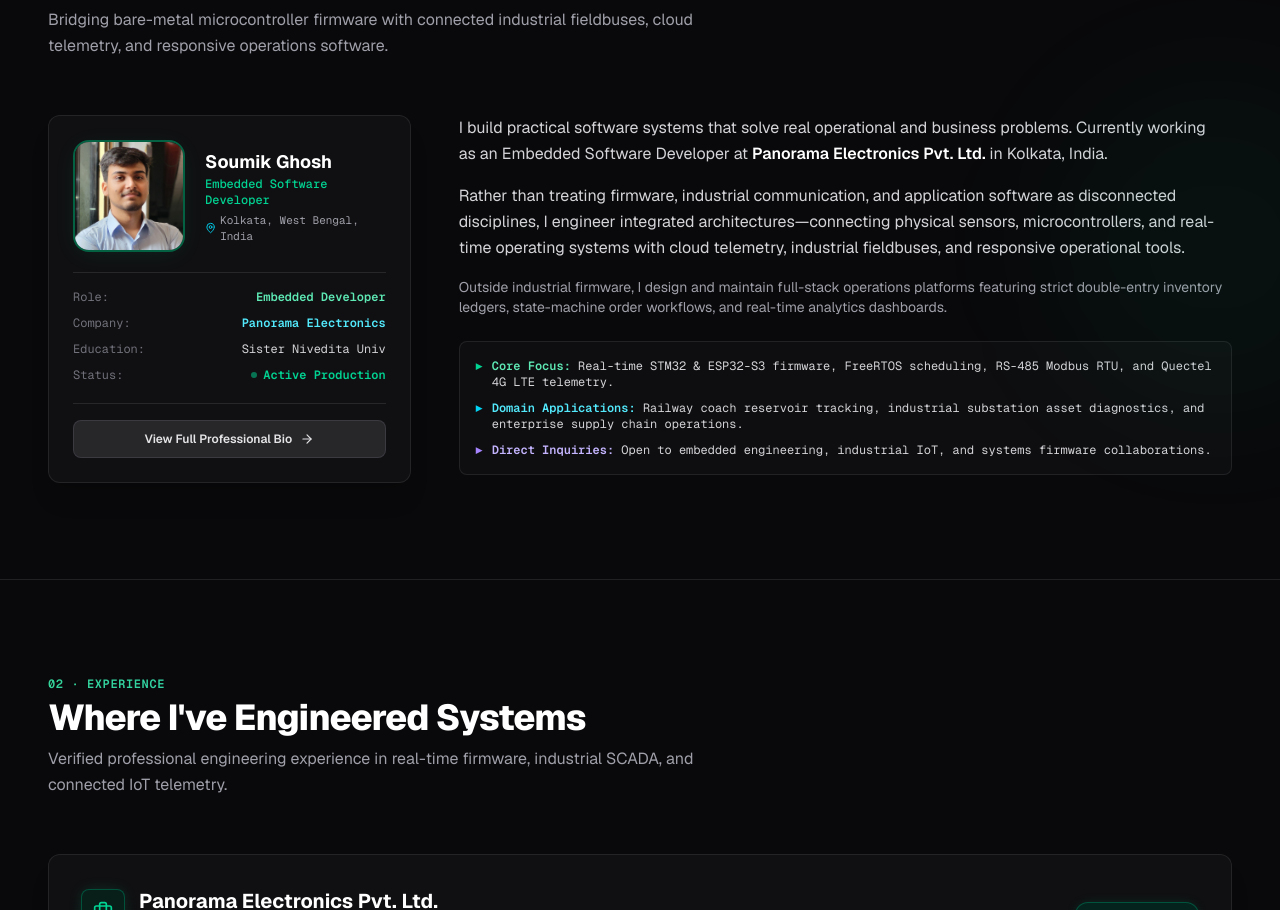
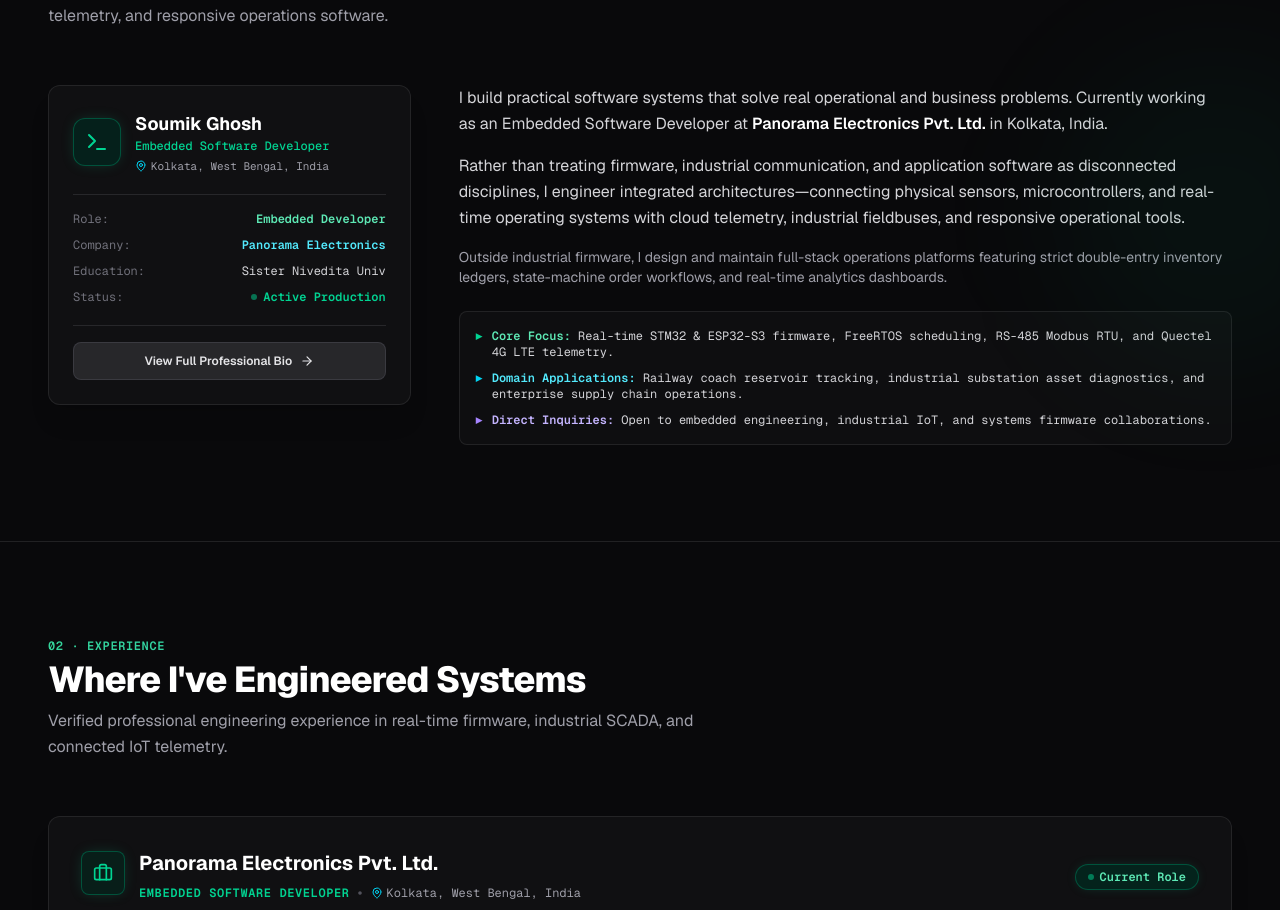
Before and after one commit to soumikbur/soumik-ghosh-portfolio, a Next.js app: page / in a window 1280 px wide. Shown: the part 1774-2684 px from the top of the page. Built offline with nearby package versions, Linux system fonts and the light colour scheme; no server answers.

Commit message:
v1.5.1: photo exclusively on right and subtle cursor follower

```diff
--- a/package.json
+++ b/package.json
@@ -1,6 +1,6 @@
 {
   "name": "portfolio",
-  "version": "1.5.0",
+  "version": "1.5.1",
   "private": true,
   "scripts": {
     "dev": "next dev",
--- a/src/components/hero/Hero.tsx
+++ b/src/components/hero/Hero.tsx
@@ -123,7 +123,7 @@ export function Hero() {
                 {/* Profile Photo + Verified Credentials */}
                 <div className="flex flex-col sm:flex-row items-center sm:items-start xl:items-center gap-4 sm:gap-5">
                   <div className="relative rounded-2xl border-2 border-emerald-500/50 bg-zinc-950 p-1.5 shadow-2xl shrink-0 ring-2 ring-emerald-500/30 glow-card-emerald">
-                    <div className="relative w-28 h-28 sm:w-36 sm:h-36 lg:w-40 lg:h-40 xl:w-48 xl:h-48 rounded-xl overflow-hidden bg-zinc-950">
+                    <div className="relative w-28 h-28 sm:w-36 sm:h-36 lg:w-36 lg:h-36 xl:w-40 xl:h-40 2xl:w-44 2xl:h-44 rounded-xl overflow-hidden bg-zinc-950">
                       <Image
                         src="/images/soumik-ghosh.jpg"
                         alt="Soumik Ghosh — Embedded Software Developer"
@@ -131,7 +131,7 @@ export function Hero() {
                         height={384}
                         priority
                         className="w-full h-full object-cover object-center transition-transform duration-300 hover:scale-105"
-                        sizes="(max-width: 640px) 112px, (max-width: 1024px) 144px, 192px"
+                        sizes="(max-width: 640px) 112px, (max-width: 1024px) 144px, 176px"
                       />
                     </div>
                   </div>
--- a/src/components/sections/AboutOverview.tsx
+++ b/src/components/sections/AboutOverview.tsx
@@ -1,7 +1,6 @@
 import React from "react";
-import Image from "next/image";
 import Link from "next/link";
-import { ArrowRight, MapPin } from "lucide-react";
+import { ArrowRight, MapPin, Terminal } from "lucide-react";
 import { Container } from "../ui/Container";
 
 export function AboutOverview() {
@@ -26,17 +25,11 @@ export function AboutOverview() {
 
         {/* Content Grid */}
         <div className="grid grid-cols-1 lg:grid-cols-12 gap-8 lg:gap-12 items-start">
-          {/* Left Column: Avatar & Quick Info Card */}
+          {/* Left Column: Technical Identity & Quick Info Card */}
           <div className="lg:col-span-4 rounded-xl border border-zinc-800/90 bg-zinc-900/50 p-5 sm:p-6 backdrop-blur-sm shadow-xl hover:border-zinc-700 transition-colors">
-            <div className="flex items-center gap-4 sm:gap-5">
-              <div className="relative w-20 h-20 sm:w-24 sm:h-24 xl:w-28 xl:h-28 rounded-2xl overflow-hidden border-2 border-emerald-500/50 bg-zinc-950 shrink-0 ring-2 ring-emerald-500/30 glow-card-emerald shadow-xl">
-                <Image
-                  src="/images/soumik-ghosh.jpg"
-                  alt="Soumik Ghosh"
-                  fill
-                  sizes="(max-width: 640px) 80px, 112px"
-                  className="object-cover transition-transform duration-300 hover:scale-105"
-                />
+            <div className="flex items-center gap-3.5">
+              <div className="h-12 w-12 rounded-xl border border-emerald-800/80 bg-emerald-950/60 flex items-center justify-center text-emerald-400 shrink-0 shadow-[0_0_15px_-4px_rgba(16,185,129,0.3)]">
+                <Terminal className="h-6 w-6" />
               </div>
               <div>
                 <h3 className="text-base sm:text-lg font-bold text-white">Soumik Ghosh</h3>
--- a/src/components/ui/CustomCursor.tsx
+++ b/src/components/ui/CustomCursor.tsx
@@ -8,7 +8,6 @@ export function CustomCursor() {
   const [cursorType, setCursorType] = useState<"default" | "pointer" | "card">("default");
   const [isClicking, setIsClicking] = useState(false);
 
-  const dotRef = useRef<HTMLDivElement>(null);
   const ringRef = useRef<HTMLDivElement>(null);
 
   const mousePos = useRef({ x: -100, y: -100 });
@@ -16,7 +15,7 @@ export function CustomCursor() {
   const rafId = useRef<number | null>(null);
 
   useEffect(() => {
-    // Only enable on desktop with a fine pointer (mouse/trackpad) and hover capability
+    // Only enable on desktop devices with fine pointer (mouse/trackpad) and hover capability
     const hasFinePointer = window.matchMedia("(pointer: fine) and (hover: hover)").matches;
     const prefersReducedMotion = window.matchMedia("(prefers-reduced-motion: reduce)").matches;
 
@@ -34,11 +33,6 @@ export function CustomCursor() {
         setIsVisible(true);
         ringPos.current.x = e.clientX;
         ringPos.current.y = e.clientY;
-      }
-
-      // Update inner dot immediately for 0ms latency precision
-      if (dotRef.current) {
-        dotRef.current.style.transform = `translate3d(${e.clientX}px, ${e.clientY}px, 0) translate(-50%, -50%)`;
       }
     };
 
@@ -68,19 +62,19 @@ export function CustomCursor() {
     const onMouseLeaveWindow = () => setIsVisible(false);
     const onMouseEnterWindow = () => setIsVisible(true);
 
-    // Smooth physics loop for the trailing outer ring
+    // Smooth physics loop for the understated follower
     const renderLoop = () => {
-      // Linear interpolation (lerp factor: 0.18 for smooth, fluid trailing)
-      const lerp = 0.18;
+      // Gentle linear interpolation (lerp: 0.15 for subtle, silky lag)
+      const lerp = 0.15;
       ringPos.current.x += (mousePos.current.x - ringPos.current.x) * lerp;
       ringPos.current.y += (mousePos.current.y - ringPos.current.y) * lerp;
 
       if (ringRef.current) {
         let scale = 1;
-        if (cursorType === "pointer") scale = 1.45;
-        else if (cursorType === "card") scale = 1.25;
+        if (cursorType === "pointer") scale = 1.2;
+        else if (cursorType === "card") scale = 1.1;
 
-        if (isClicking) scale *= 0.85;
+        if (isClicking) scale *= 0.9;
 
         ringRef.current.style.transform = `translate3d(${ringPos.current.x}px, ${ringPos.current.y}px, 0) translate(-50%, -50%) scale(${scale})`;
       }
@@ -110,17 +104,11 @@ export function CustomCursor() {
 
   if (!mounted) return null;
 
-  // Visual styling based on interaction state
+  // Understated micro-interaction styling
   const ringVariantStyles = {
-    default: "border-emerald-500/50 bg-emerald-500/5 shadow-[0_0_10px_rgba(16,185,129,0.2)]",
-    pointer: "border-cyan-400 bg-cyan-400/15 shadow-[0_0_16px_rgba(6,182,212,0.45)] ring-1 ring-cyan-400/40",
-    card: "border-emerald-400/70 bg-emerald-500/10 shadow-[0_0_14px_rgba(16,185,129,0.3)]",
-  };
-
-  const dotVariantStyles = {
-    default: "bg-emerald-400 shadow-[0_0_8px_rgba(16,185,129,0.9)]",
-    pointer: "bg-cyan-300 shadow-[0_0_10px_rgba(6,182,212,1)] scale-125",
-    card: "bg-emerald-300 shadow-[0_0_8px_rgba(16,185,129,0.9)]",
+    default: "border-emerald-500/30 bg-emerald-500/[0.02] shadow-[0_0_8px_rgba(16,185,129,0.18)]",
+    pointer: "border-cyan-400/50 bg-cyan-400/[0.06] shadow-[0_0_12px_rgba(6,182,212,0.25)]",
+    card: "border-emerald-400/40 bg-emerald-500/[0.04] shadow-[0_0_10px_rgba(16,185,129,0.2)]",
   };
 
   return (
@@ -129,16 +117,10 @@ export function CustomCursor() {
       style={{ opacity: isVisible ? 1 : 0 }}
       aria-hidden="true"
     >
-      {/* Smooth Trailing Follower Ring */}
+      {/* Small, understated follower aura (20px diameter) */}
       <div
         ref={ringRef}
-        className={`fixed top-0 left-0 h-8 w-8 rounded-full border transition-[border-color,background-color,box-shadow] duration-200 ease-out will-change-transform ${ringVariantStyles[cursorType]}`}
-      />
-
-      {/* Immediate Micro-Precision Center Dot */}
-      <div
-        ref={dotRef}
-        className={`fixed top-0 left-0 h-1.5 w-1.5 rounded-full transition-[background-color,box-shadow,transform] duration-150 will-change-transform ${dotVariantStyles[cursorType]}`}
+        className={`fixed top-0 left-0 h-5 w-5 rounded-full border transition-[border-color,background-color,box-shadow] duration-200 ease-out will-change-transform ${ringVariantStyles[cursorType]}`}
       />
     </div>
   );
```
Also changed, not shown: 1 other file (tests, documents, lock files or other folders).
